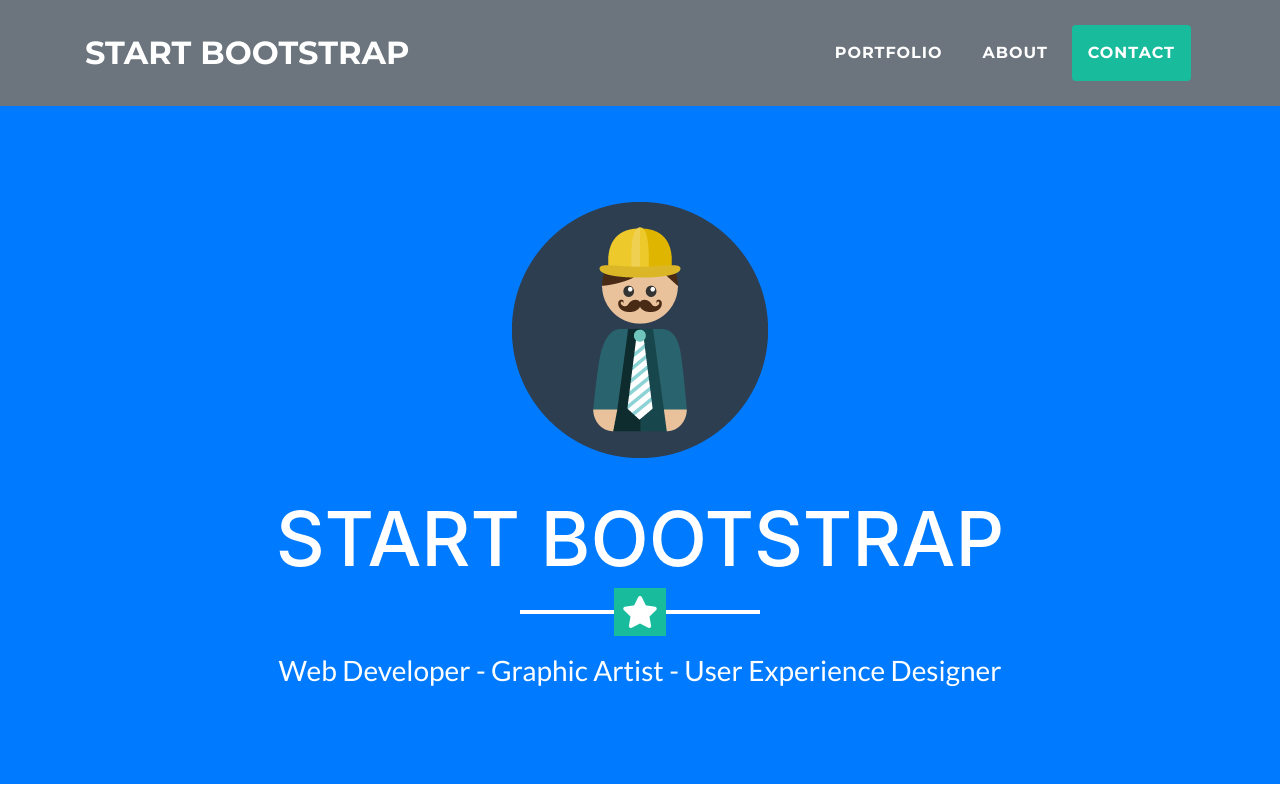
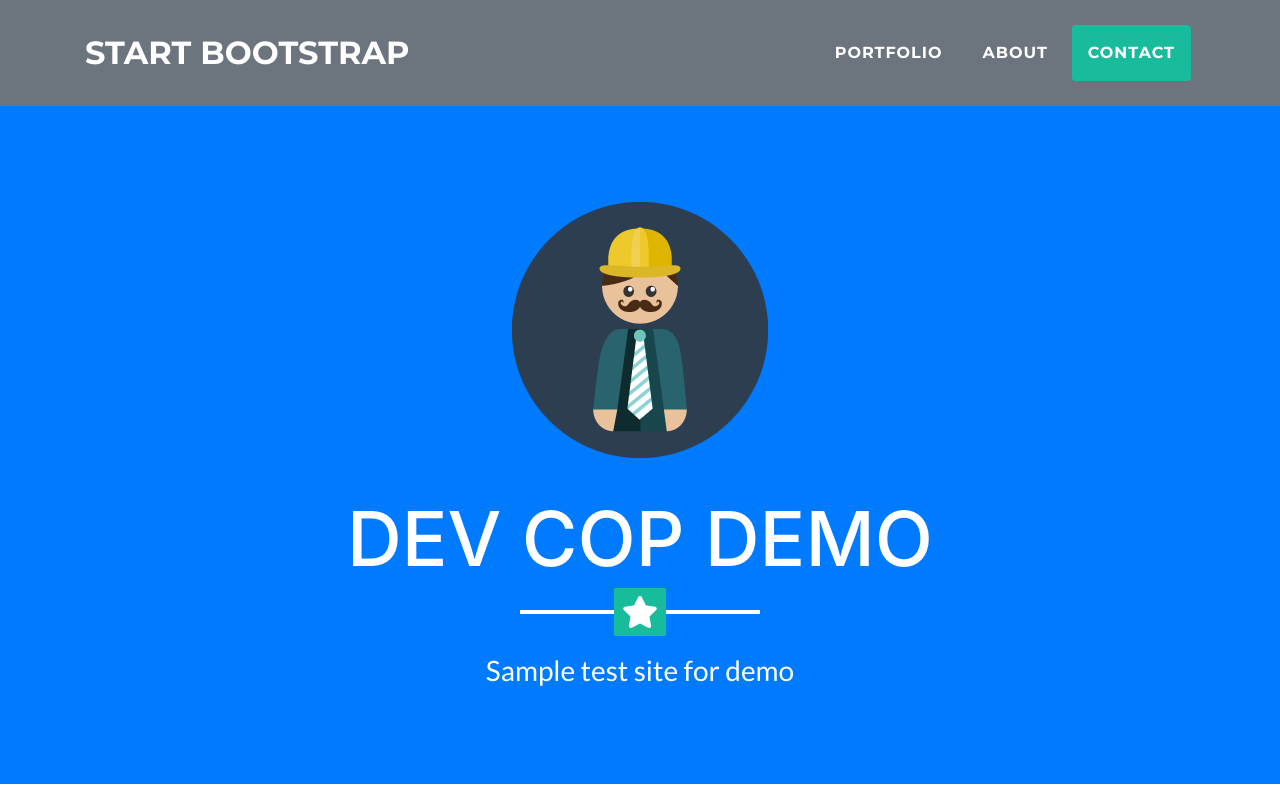
Before and after one commit to FrankieDcom/DemoRepo, a website with bundled scripts: page index.html in a window 1280 px wide. Shown: the top 800 px of the page. Built offline with nearby package versions, Linux system fonts and the light colour scheme.

Commit message:
Changed up some copy

```diff
--- a/index.html
+++ b/index.html
@@ -56,9 +56,9 @@
     <header class="masthead bg-primary text-white text-center">
       <div class="container">
         <img class="img-fluid mb-5 d-block mx-auto" src="img/profile.png" alt="">
-        <h1 class="text-uppercase mb-0">Start Bootstrap</h1>
+        <h1 class="text-uppercase mb-0">Dev CoP demo</h1>
         <hr class="star-light">
-        <h2 class="font-weight-light mb-0">Web Developer - Graphic Artist - User Experience Designer</h2>
+        <h2 class="font-weight-light mb-0">Sample test site for demo</h2>
       </div>
     </header>
 
```
